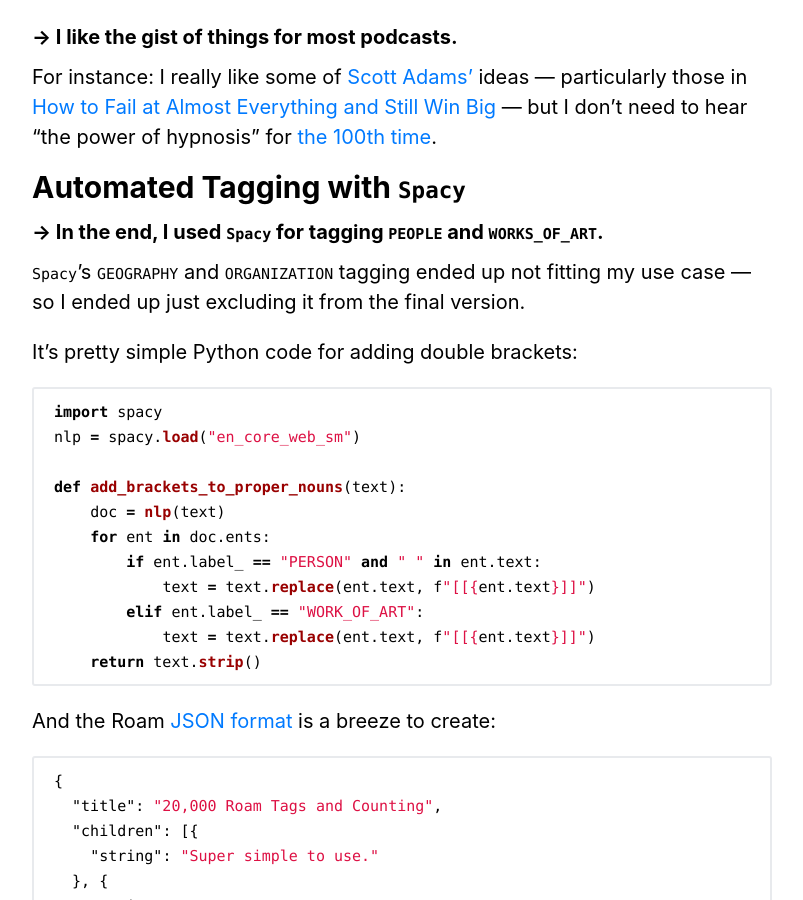
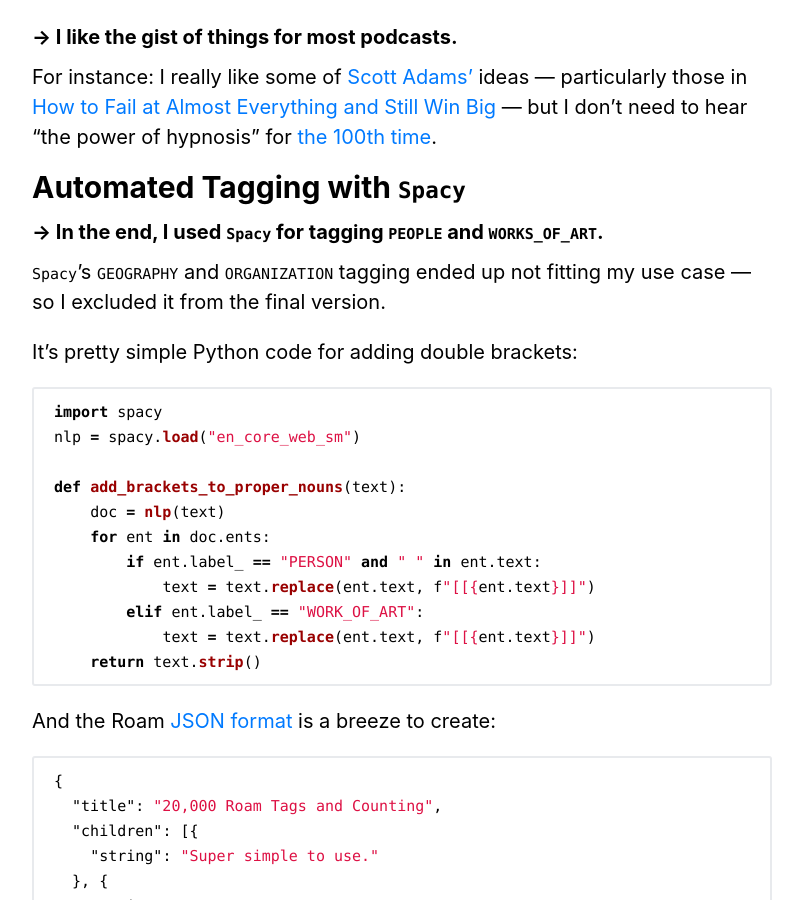
Before and after one commit to zachwill/blog, a Jekyll site: the page built from _posts/2020-05-14-20k-roam-tags.md, in a window 1280 px wide and 900 px high, scrolled down 2515 px. Shown: the whole window, without its empty margins (238-1041 px from the left). Built offline with Jekyll 4.4.1, drawn with Linux system fonts in a browser that asks for light colours.

Commit message:
Again: better wording

```diff
--- a/_posts/2020-05-14-20k-roam-tags.md
+++ b/_posts/2020-05-14-20k-roam-tags.md
@@ -116,7 +116,7 @@
 
 #### → In the end, I used `Spacy` for tagging `PEOPLE` and `WORKS_OF_ART`.
 
-`Spacy`'s `GEOGRAPHY` and `ORGANIZATION` tagging ended up not fitting my use case — so I ended up just excluding it from the final version.
+`Spacy`'s `GEOGRAPHY` and `ORGANIZATION` tagging ended up not fitting my use case — so I excluded it from the final version.
 
 It's pretty simple Python code for adding double brackets:
 
```
